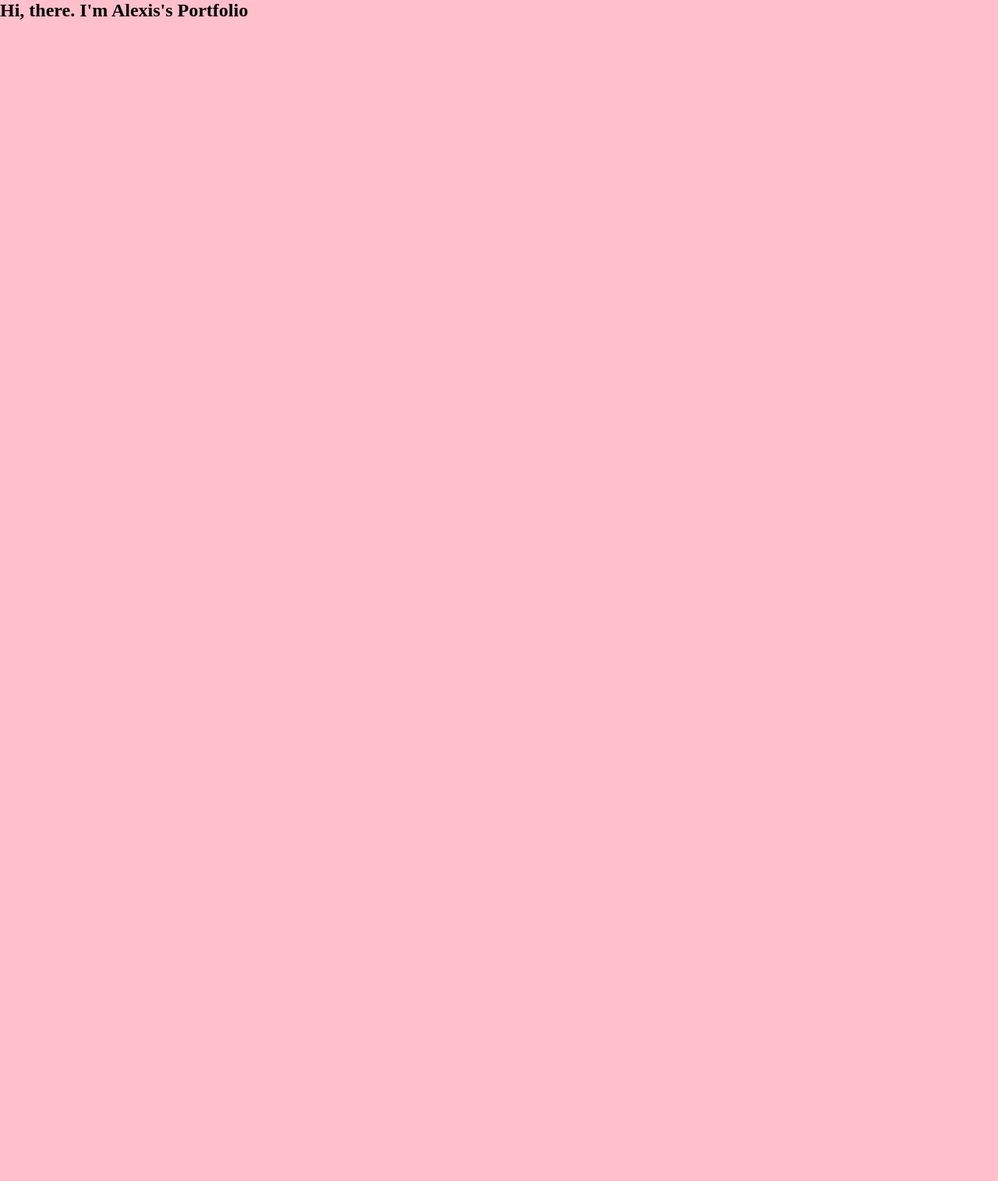
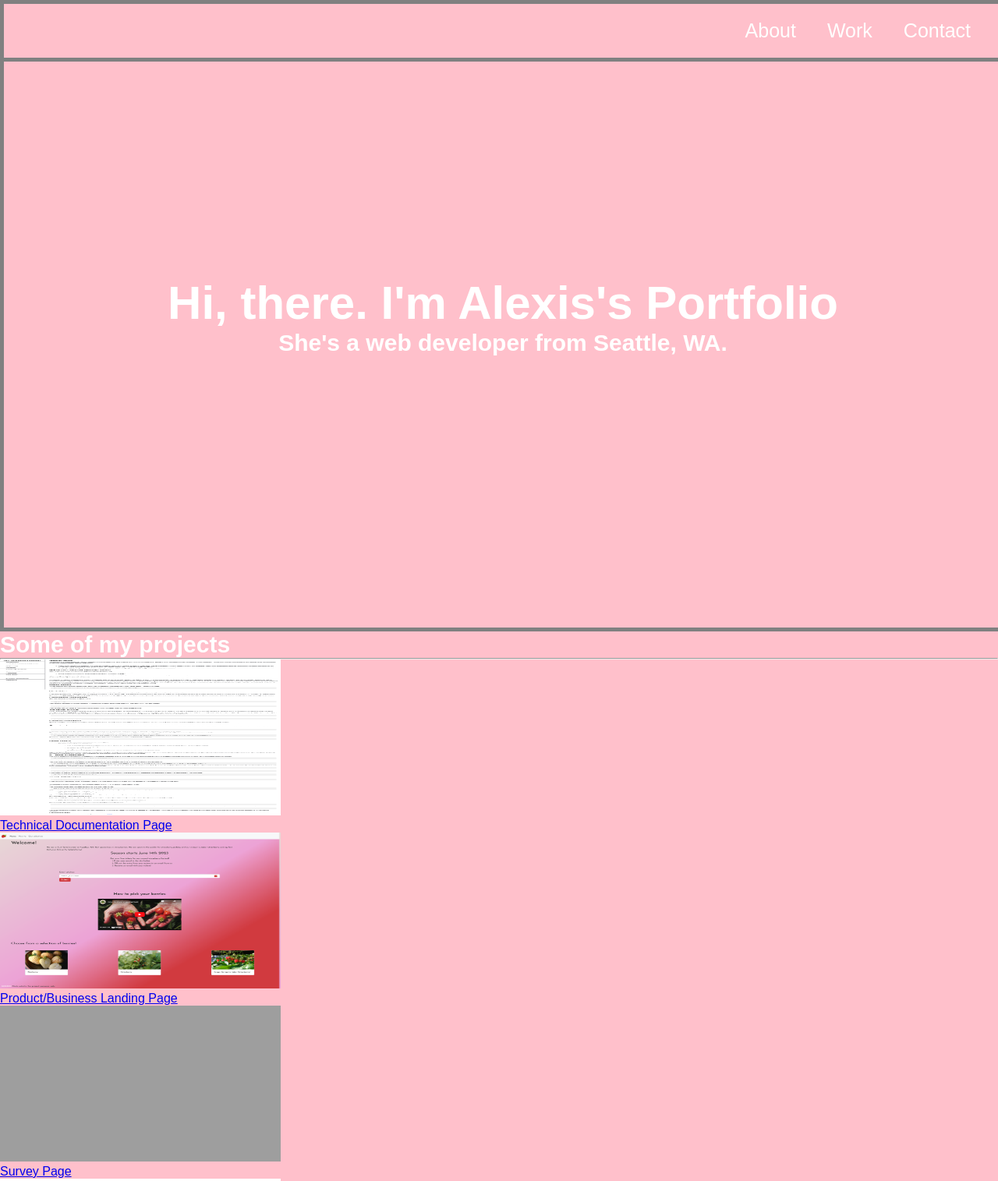
Before and after one commit to aeiaieo/fcc-certification-portfolio, a plain HTML site: page index.html in a window 1280 px wide. Shown: the top 1515 px of the page at 78% size. Before the commit the page ends 800 px from the top, so only its background shows below. Drawn offline with Linux system fonts and the light colour scheme; grey boxes are pictures that could not be loaded.

Commit message:
Navbar and welcome section
Styling and layout of the navbar and welcome portions. Ease-in-out links, smooth scrolling, and Font Awesome icons added.

```diff
--- a/index.html
+++ b/index.html
@@ -4,17 +4,64 @@
     <meta charset="UTF-8">
     <meta name="viewport" content="width=device-width, initial-scale=1.0">
     <link rel="stylesheet" href="styles.css">
+    <script src="https://kit.fontawesome.com/a6cc451deb.js" crossorigin="anonymous"></script>
     <title>personal-portfolio.freecodecamp.rocksent</title>
 </head>
 <body>
     <section>
         <nav id="navbar">
+            <ul id="nav-list">
+                <li class="nav-item"><a href="#welcome-section">About</a></li>
+                <li class="nav-item"><a href="#projects">Work</a></li>
+                <li class="nav-item"><a href="#contact">Contact</a></li>
+            </ul>
         </nav>
     </section>
     <section id="welcome-section">
         <h1>Hi, there. I'm Alexis's Portfolio</h1>
+        <h2>She's a web developer from Seattle, WA.</h2>
     </section>
     <section id="projects">
+        <h2>Some of my projects</h2>
+        <hr/>
+        <a target="_blank" href="https://github.com/aeiaieo/css-tech-doc-page">
+            <img src="Opera Snapshot_2023-09-17_112735_127.0.0.1.png" alt="project">
+            <p>Technical Documentation Page</p>
+        </a>
+        <a target="_blank" href="https://github.com/aeiaieo/product-landing-page">
+            <img src="Opera Snapshot_2023-09-17_113014_127.0.0.1.png" alt="project">
+            <p>Product/Business Landing Page</p>
+        </a>
+        <a target="_blank" href="https://github.com/aeiaieo/Survey">
+            <img src="Opera Snapshot_2023-09-17_112703_127.0.0.1.png" alt="project">
+            <p>Survey Page</p>
+        </a>
+        <a target="_blank" href="https://github.com/aeiaieo/penguin-tribute-page">
+            <img src="Opera Snapshot_2023-09-17_112801_127.0.0.1.png" alt="project">
+            <p>Tribute Page</p>
+        </a>
     </section>
+    <section id="contact">
+        <ul>
+            <li>
+                <a target="_blank" href="https://github.com/aeiaieo">
+                    <i class="fa-brands fa-github"></i>
+                </a>
+            </li>
+            <li>
+                <a target="_blank" href="https://github.com/aeiaieo">
+                    <i class="fa-regular fa-envelope"></i>
+                </a>
+            </li>
+            <li>
+                <a target="_blank" href="https://github.com/aeiaieo">
+                    <i class="fa-brands fa-linkedin-in"></i>
+                </a>
+            </li>
+        </ul>
+    </section>
+    <footer>
+        <p>Mock project.</p>
+    </footer>
 </body>
 </html>
--- a/styles.css
+++ b/styles.css
@@ -1,6 +1,57 @@
+/* delete all border properties with 5px solid gray when finished */
 * {
     margin: 0;
     padding: 0;
     background-color: pink;
-
+    font-family: Arial, Helvetica, sans-serif;
 }
+html {
+    scroll-behavior:smooth;
+}
+img {
+    width: 360px;
+    height: 200px;
+}
+#navbar {
+    position: fixed;
+    width: 100vw;
+    display: flex;
+    justify-content: flex-end;
+    border: 5px solid gray;
+}
+ul#nav-list {
+    display: flex;
+    justify-content: space-around;
+    margin-right: 20px;
+}
+li.nav-item {
+    margin: 20px;
+    list-style: none;
+    font-size: 25px;
+}
+#navbar a {
+    text-decoration: none;
+    color: white;
+}
+#navbar a:hover {
+    color: grey;
+    transition: 0.5s ease-in-out;
+}
+#welcome-section {
+    width: 100vw;
+    height: 100vh;
+    border: 5px solid gray;
+    display: flex;
+    flex-direction: column;
+    justify-content: center;
+    align-items: center;
+}
+h1, h2 {
+    color: white;
+}
+h1 {
+   font-size: 60px;
+}
+h2 {
+    font-size: 30px;
+}
```
Also changed, not shown: Opera Snapshot_2023-09-17_112735_127.0.0.1.png (added), Opera Snapshot_2023-09-17_112801_127.0.0.1.png (added), Opera Snapshot_2023-09-17_113014_127.0.0.1.png (added), 1 other file.
